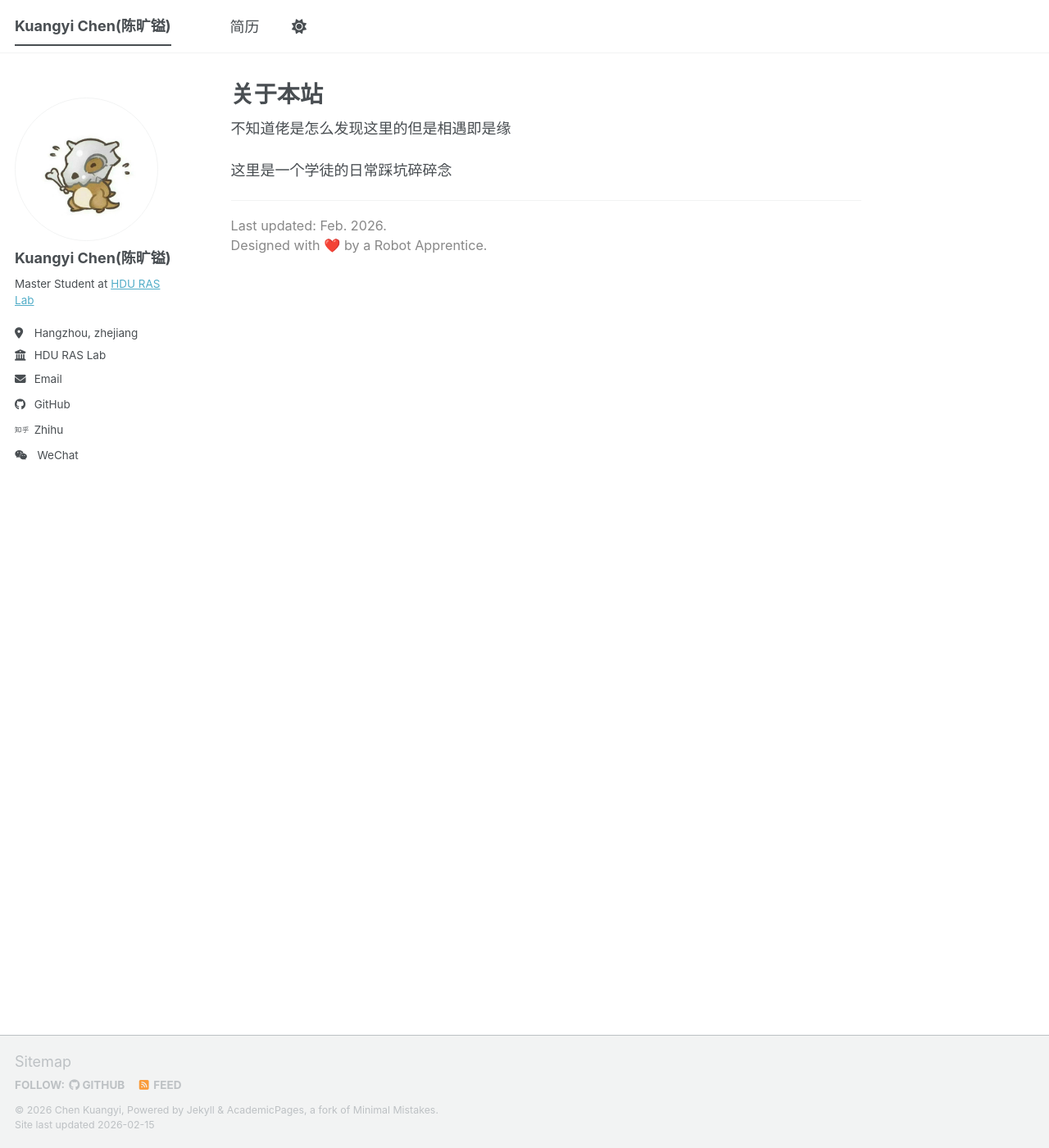
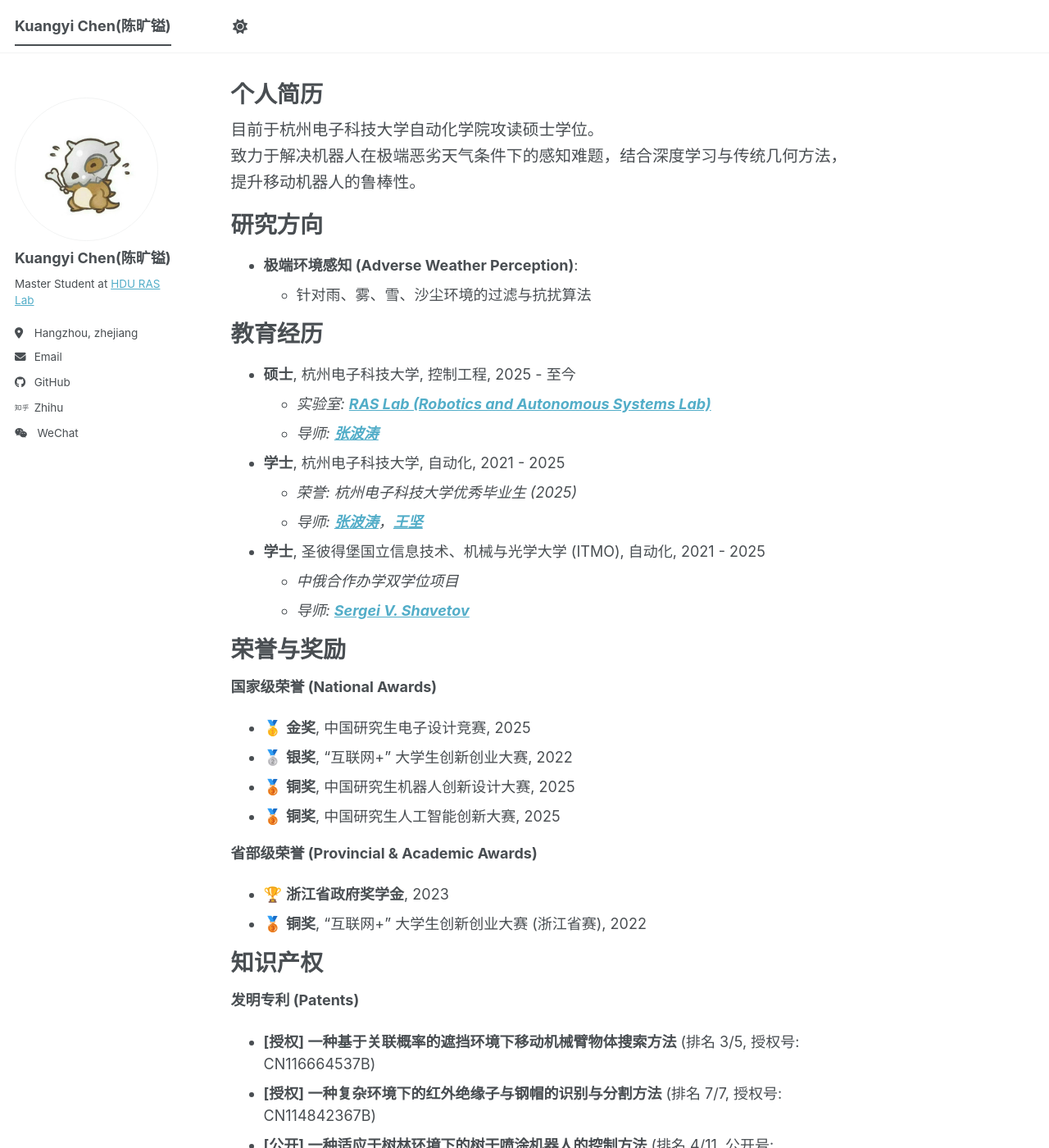
Before and after one commit to ckyFi9zero/ckyFi9zero.github.io, a Jekyll site: the page built from _pages/about.md, in a window 1280 px wide and 1400 px high. Shown: the whole window at 82% size. Built offline with Jekyll 4.4.1, drawn with Linux system fonts in a browser that asks for light colours; a script bundle is joined from its source files by our own code; library files that are not in the unit come from our copies; some of the changed text lies outside the part shown.

Commit message:
把简历设置成首页

```diff
--- a/_config.yml
+++ b/_config.yml
@@ -28,7 +28,7 @@ author:
   pronouns         : # example: "she/her"
   bio              : "Master Student at <a href='https://hdu-raslab.github.io/'>HDU RAS Lab</a>"
   location         : "Hangzhou, zhejiang"
-  employer         : "HDU RAS Lab"
+  employer         : # "HDU RAS Lab"
   uri              : # URL
   email            : "fi9zero@outlook.com"
 
--- a/_data/navigation.yml
+++ b/_data/navigation.yml
@@ -11,8 +11,8 @@ main:
   # - title: "Publications"
   #   url: /publications/
 
-  - title: "简历"
-    url: /resume-zh/
+  # - title: "简历"
+  #   url: /resume-zh/
 
   # - title: "Resume"
   #   url: /cv/
--- a/_pages/about.md
+++ b/_pages/about.md
@@ -1,16 +1,62 @@
 ---
 permalink: /
-title: "关于本站"
-excerpt: "About This Website"
+title: "个人简历"
+excerpt: "RESUME"
 author_profile: true
 redirect_from:
   - /about/
   - /about.html
 ---
 
-不知道佬是怎么发现这里的但是相遇即是缘
+{% include base_path %}
 
-这里是一个学徒的日常踩坑碎碎念
+<div style="font-size: 1.1em; line-height: 1.6; margin-bottom: 20px;">
+  目前于杭州电子科技大学自动化学院攻读硕士学位。<br>
+  致力于解决机器人在极端恶劣天气条件下的感知难题，结合深度学习与传统几何方法，提升移动机器人的鲁棒性。
+</div>
+
+研究方向
+======
+* **极端环境感知 (Adverse Weather Perception)**:
+  * 针对雨、雾、雪、沙尘环境的过滤与抗扰算法
+
+教育经历
+======
+* **硕士**, 杭州电子科技大学, 控制工程, 2025 - 至今
+  * *实验室: **[RAS Lab (Robotics and Autonomous Systems Lab)](https://hdu-raslab.github.io/)***
+  * *导师: **[张波涛](https://faculty.hdu.edu.cn/zdhxy/zbt/main.htm)***
+* **学士**, 杭州电子科技大学, 自动化, 2021 - 2025
+  * *荣誉: 杭州电子科技大学优秀毕业生 (2025)*
+  * *导师: **[张波涛](https://faculty.hdu.edu.cn/zdhxy/zbt/main.htm)**，**[王坚](https://faculty.hdu.edu.cn/sgjlhxy/wj2/main.htm)***
+* **学士**, 圣彼得堡国立信息技术、机械与光学大学 (ITMO), 自动化, 2021 - 2025
+  * *中俄合作办学双学位项目*
+  * *导师: **[Sergei V. Shavetov](https://scholar.google.com/citations?user=jV1_djgAAAAJ)***
+
+荣誉与奖励
+======
+**国家级荣誉 (National Awards)**
+* 🥇 **金奖**, 中国研究生电子设计竞赛, 2025
+* 🥈 **银奖**, "互联网+" 大学生创新创业大赛, 2022
+* 🥉 **铜奖**, 中国研究生机器人创新设计大赛, 2025
+* 🥉 **铜奖**, 中国研究生人工智能创新大赛, 2025
+
+**省部级荣誉 (Provincial & Academic Awards)**
+* 🏆 **浙江省政府奖学金**, 2023
+* 🥉 **铜奖**, "互联网+" 大学生创新创业大赛 (浙江省赛), 2022
+
+知识产权
+======
+**发明专利 (Patents)**
+* **[授权] 一种基于关联概率的遮挡环境下移动机械臂物体搜索方法**
+  (排名 3/5, 授权号: CN116664537B)
+* **[授权] 一种复杂环境下的红外绝缘子与钢帽的识别与分割方法**
+  (排名 7/7, 授权号: CN114842367B)
+* **[公开] 一种适应于树林环境下的树干喷涂机器人的控制方法**
+  (排名 4/11, 公开号: CN117109555A)
+
+**软件著作权 (Copyrights)**
+* **基于去雾抗扰的车道自动识别系统** (排名 1/7, 登记号: 2023SR0061095)
+* **雾天车辆检测软件** (排名 2/4, 登记号: 2023SR0898877)
 
 ---
 <div style="font-size: 0.9em; color: #888;">
```
